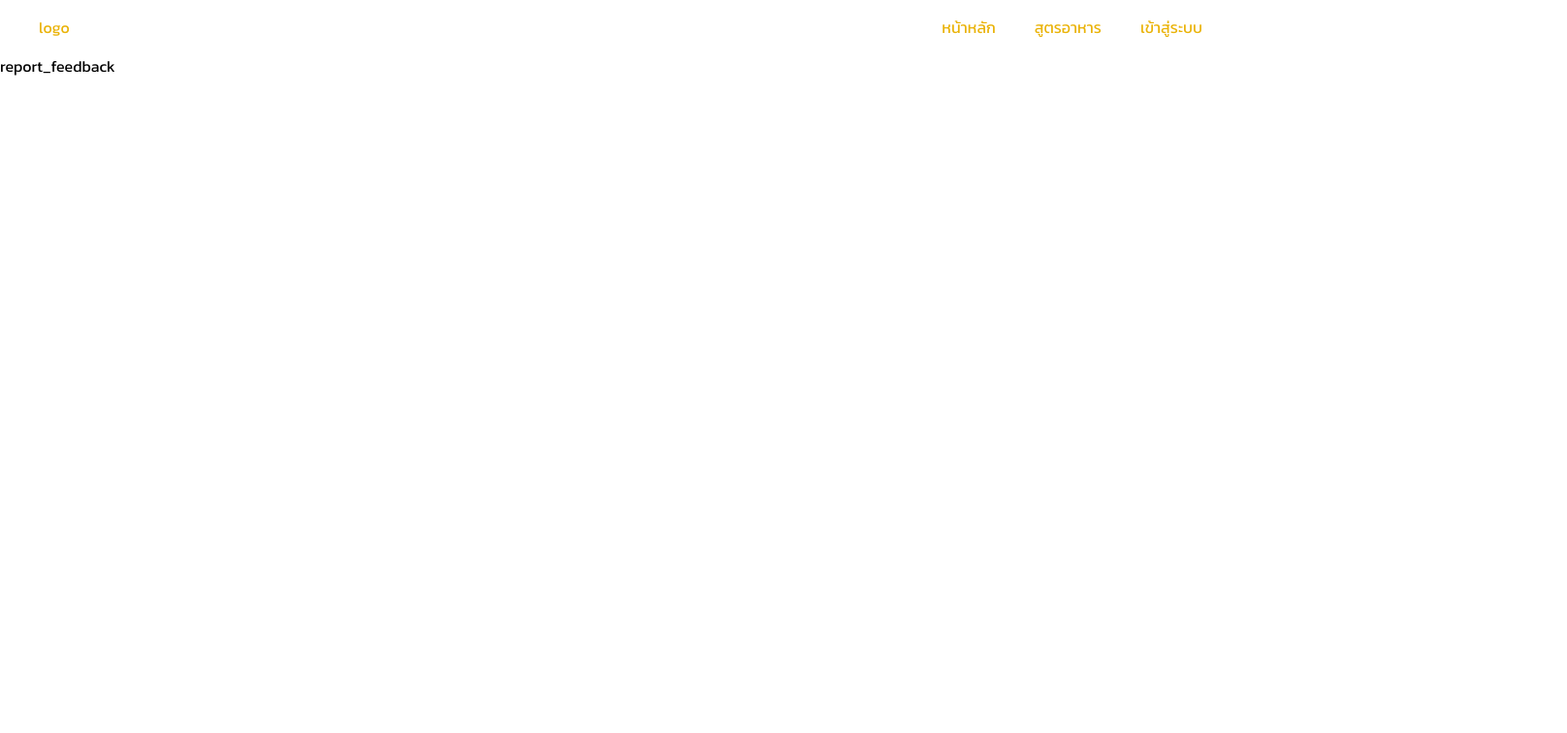
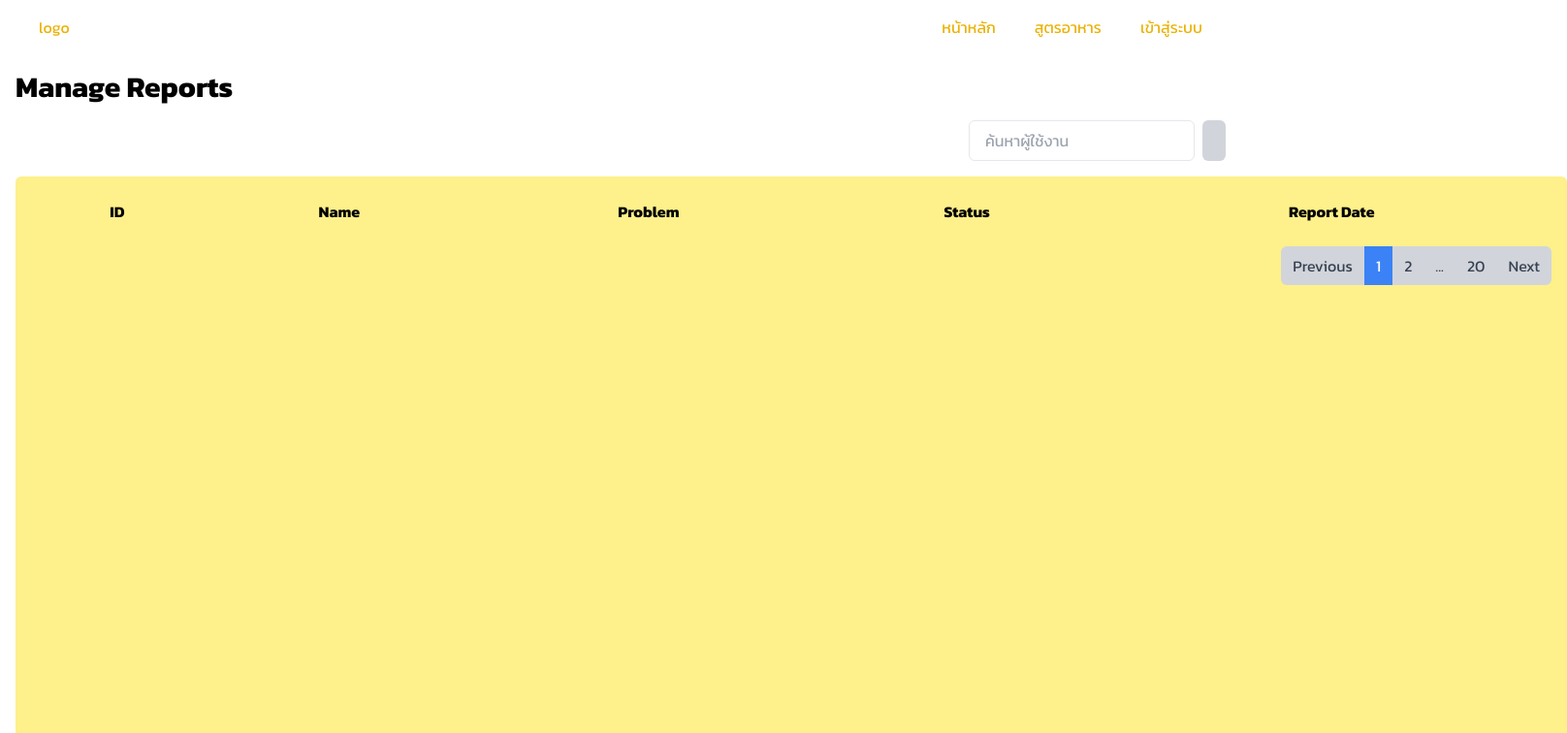
Before and after one commit to KorawichManeeratana/ISAD-Project, a Next.js app in the folder gourmetguide/: page /admin/report_feedback in a window 1280 px wide. Shown: the top 756 px of the page at 97% size, 1616 px wide, since content can reach past the window. Built offline with nearby package versions, Linux system fonts and the light colour scheme.

Commit message:
Update page.tsx

```diff
--- a/gourmetguide/src/app/admin/report_feedback/page.tsx
+++ b/gourmetguide/src/app/admin/report_feedback/page.tsx
@@ -1,9 +1,71 @@
-import React, { Component } from 'react'
+'use client';
+import React, { Component } from 'react';
 
 export default class report_feedback extends Component {
   render() {
     return (
-      <div>report_feedback</div>
-    )
-  }
-}
+      <div className="container mx-auto p-4">
+        <h1 className="text-3xl font-bold mb-4">Manage Reports</h1>
+
+        {/* Search bar aligned to the right */}
+        <div className="mb-4 flex justify-end">
+          <input
+            type="text"
+            placeholder="ค้นหาผู้ใช้งาน"
+            className="px-4 py-2 border rounded-md focus:outline-none focus:border-blue-500"
+          />
+          <button className="px-3 py-2 ml-2 rounded-md bg-gray-300 text-gray-700 hover:bg-gray-400 focus:outline-none focus:bg-gray-400">
+            <i className="fas fa-search"></i>
+          </button>
+        </div>
+
+        {/* Yellow box with specified dimensions */}
+        <div
+          className="overflow-x-auto bg-yellow-200 p-4 rounded-md mb-4"
+          style={{ width: '1600px', height: '900px' }} // Setting width and height to 1820x650
+        >
+          <table className="table-auto w-full">
+            <thead>
+              <tr>
+                <th className="px-4 py-2">ID</th>
+                <th className="px-4 py-2">Name</th>
+                <th className="px-4 py-2">Problem</th>
+                <th className="px-4 py-2">Status</th>
+                <th className="px-4 py-2">Report Date</th>
+              </tr>
+            </thead>
+            <tbody>
+              {/* Empty table body as requested */}
+            </tbody>
+          </table>
+
+          {/* Pagination buttons aligned to the right */}
+          <div className="flex justify-end mt-4">
+            <button
+              className="px-3 py-2 rounded-l-md bg-gray-300 text-gray-700 hover:bg-gray-400 focus:outline-none focus:bg-gray-400"
+              disabled>
+              Previous
+            </button>
+            <button
+              className="px-3 py-2 hover:bg-gray-400 focus:outline-none focus:bg-gray-400 bg-blue-500 text-white">
+              1
+            </button>
+            <button
+              className="px-3 py-2 hover:bg-gray-400 focus:outline-none focus:bg-gray-400 bg-gray-300 text-gray-700">
+              2
+            </button>
+            <button className="px-3 py-2 bg-gray-300 text-gray-700">...</button>
+            <button
+              className="px-3 py-2 hover:bg-gray-400 focus:outline-none focus:bg-gray-400 bg-gray-300 text-gray-700">
+              20
+            </button>
+            <button
+              className="px-3 py-2 rounded-r-md bg-gray-300 text-gray-700 hover:bg-gray-400 focus:outline-none focus:bg-gray-400">
+              Next
+            </button>
+          </div>
+        </div>
+      </div>
+    );
+  };
+};
```
